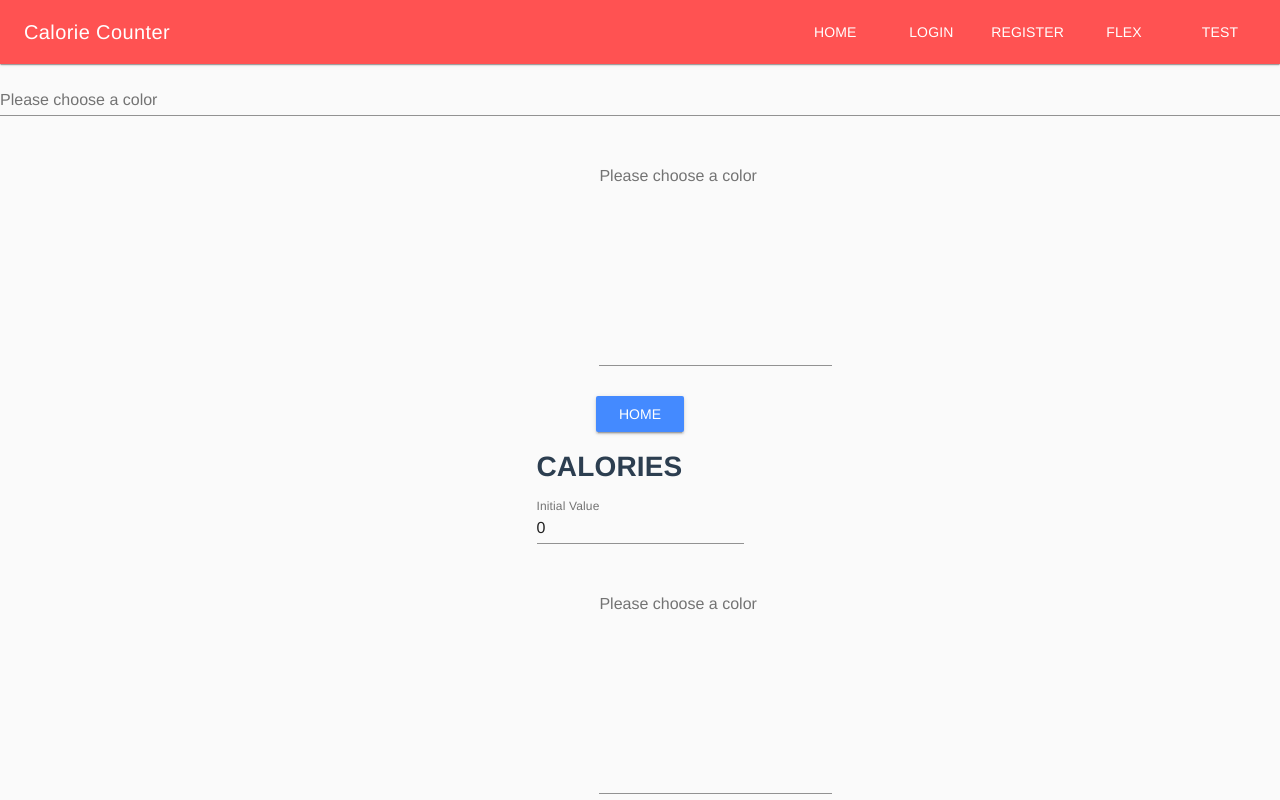
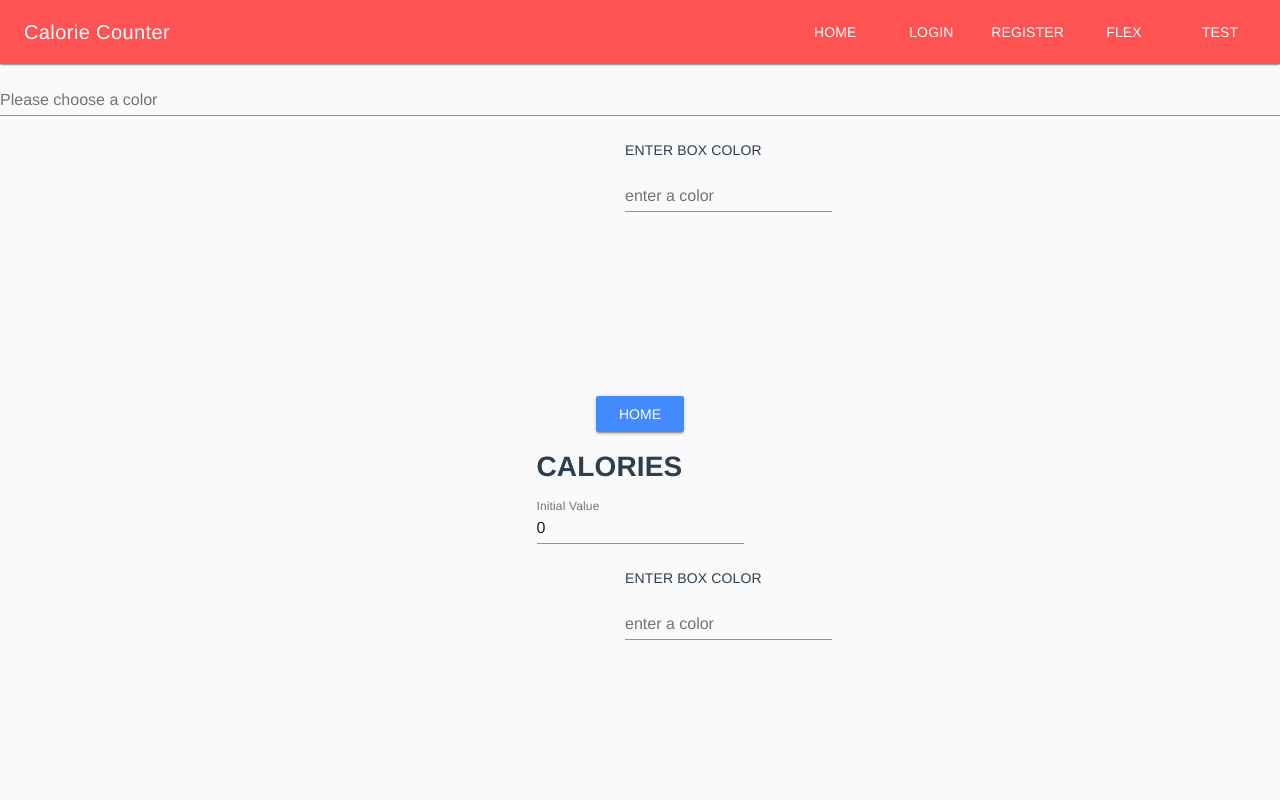
Before and after one commit to EmirSil/calorie-counter, a Vue app in the folder caloriecounter/: page / in a window 1280 px wide. Shown: the top 800 px of the page. Built offline with nearby package versions, Linux system fonts and the light colour scheme.

Commit message:
Add my first emit Colorbox and Inputcomponent

```diff
--- a/caloriecounter/src/components/ColorBox.vue
+++ b/caloriecounter/src/components/ColorBox.vue
@@ -1,17 +1,17 @@
 <template>
     <div class="boxplay">
-			<div id="colorbox" :class="{'red-border':hasBorder}" :style="'background-color: ' + msg" @click="toggleBorder">{{boxColor}}</div>
-            <md-field>
-            <md-input type="text" placeholder="Please choose a color" v-model="message" @input="changeMessage"> <!-- WHATEVER IS IN V-MODEL NEEDS TO BE PUT IN DATA!!!!!!!!!!!!-->
-            </md-input>
-            </md-field>
-
-            <!--<p>{{ message }}</p>-->
+			<div id="colorbox" :class="{'red-border':hasBorder}" :style="'background-color: ' + message" @click="toggleBorder">{{boxColor}}</div>
+            <input-component @colorChanged="message=$event"> {{message}}</input-component>
     </div>
 </template>
 
 <script>
+import InputComponent from "./InputComponent"
 export default {
+    components: {
+        InputComponent
+    },
+
     props: [
         "boxColor",
         "msg"
@@ -19,7 +19,9 @@ export default {
     data () {
         return {
             hasBorder: false,
+            colToggle: '',
             message: '',
+
         }
     },
     methods: {
@@ -39,9 +41,7 @@ export default {
             //this.hasBorder = this.hasBorder == true ? false : true
 
         },
-        changeMessage(event) {
-            this.$emit("messageChanged", this.message);
-        }
+
     },
 }
 </script>
--- /dev/null
+++ b/caloriecounter/src/components/InputComponent.vue
@@ -0,0 +1,22 @@
+<template>
+<div>
+    <label> ENTER BOX COLOR</label>
+                <md-field>
+                    <md-input type ="text" placeholder="enter a color" v-model="message" @input="toggleColor"></md-input>
+                </md-field>
+</div>
+</template>
+<script>
+export default {
+    data() {
+        return {
+            message:''
+        }
+    },
+    methods: {
+        toggleColor(event) {
+            this.$emit('colorChanged',this.message)
+        }
+    },
+}
+</script>
--- a/caloriecounter/src/pages/Home/index.vue
+++ b/caloriecounter/src/pages/Home/index.vue
@@ -5,10 +5,10 @@
                 <md-input type="text" placeholder="Please choose a color" v-model="color"> <!-- WHATEVER IS IN V-MODEL NEEDS TO BE PUT IN DATA!!!!!!!!!!!!-->
                 the border is turned {{boxHasBorder}}</md-input>
             </md-field>
-            <color-box :boxColor="color" @onBorderToggle="boxHasBorder=$event"></color-box>
+            <color-box :msg="color" @onBorderToggle="boxHasBorder=$event"></color-box>
             <modal-box :modalName="home"></modal-box>
             <add-calories></add-calories>
-            <color-box :boxColor="color" :msg="color" @messageChanged="color=$event" >{{ message }}</color-box>
+            <color-box  :msg="color" @messageChanged="color=$event" >{{ message }}</color-box>
 
         </div>
     </div>
--- a/caloriecounter/src/pages/Test/index.vue
+++ b/caloriecounter/src/pages/Test/index.vue
@@ -22,10 +22,8 @@
 
             </div>
             <div class="content">
-                <label> ENTER BOX COLOR</label>
-                <md-field>
-                    <md-input type ="text" placeholder="enter a color" v-model="boxCol" @keyup="toggleColor"></md-input>
-                </md-field>
+                <color-box></color-box>
+
             </div>
             <div class="content">
                 <reactive>Showme</reactive>
@@ -41,6 +39,7 @@ import ModalBox from "../../components/ModalBox"
 import AddCalories from "../Home/AddCalories"
 import MagicCircle from "../../components/MagicCircle"
 import Reactive from "./Reactive"
+import ColorBox from "../../components/ColorBox"
 
 export default {
     components: {
@@ -49,6 +48,7 @@ export default {
         AddCalories,
         MagicCircle,
         Reactive,
+        ColorBox,
     },
 
     data() {
@@ -58,13 +58,13 @@ export default {
             ime: "Test",
             changeColor: "blue",
             showOption: '',
-            boxCol: '',
+            message: '',
 
         }
     },
     methods: {
         toggleColor() {
-            this.$emit("toggleColor", this.boxCol);
+            this.$root.$emit("colorToggle", this.message);
         }
     },
     props: [
```
Also changed, not shown: caloriecounter/TASKS.txt.
